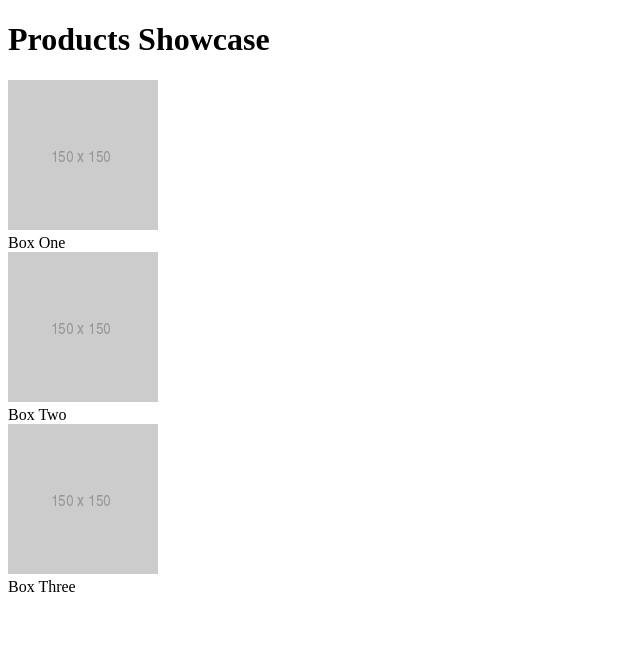
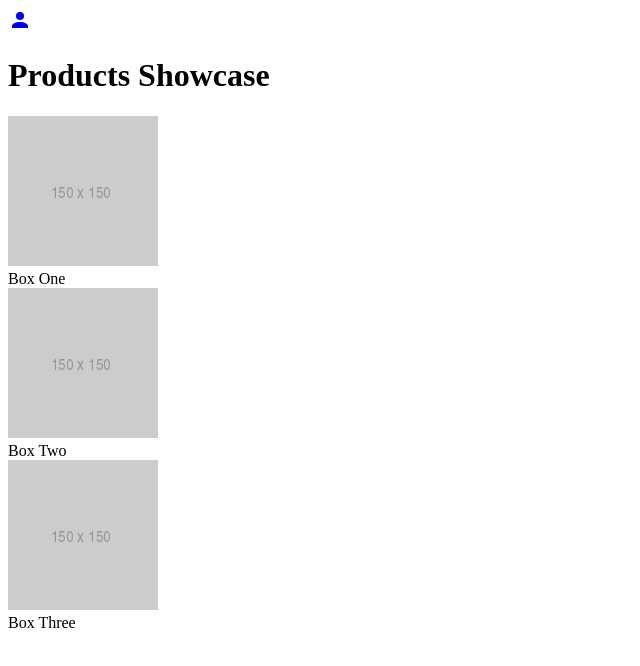
Before and after one commit to alex9446/products-showcase_frontend, a Gatsby app: page / in a window 1280 px wide. Shown: the top 666 px of the page, without its empty margins (0-640 px from the left). Built offline with nearby package versions, Linux system fonts and the light colour scheme.

Commit message:
Added icon component

```diff
--- a/package.json
+++ b/package.json
@@ -11,6 +11,8 @@
   "author": "Alessio Margelli <alex9446@gmail.com>",
   "license": "AGPL-3.0",
   "dependencies": {
+    "@mdi/js": "^5.9.55",
+    "@mdi/react": "^1.5.0",
     "gatsby": "^3.2.1",
     "react": "^17.0.2",
     "react-dom": "^17.0.2",
--- /dev/null
+++ b/src/components/icon/icon.tsx
@@ -0,0 +1,11 @@
+import MDIcon from '@mdi/react';
+import React from 'react';
+
+export interface IconInterface {
+    path: string,
+    class: string
+}
+
+export default function Icon(props: IconInterface) {
+    return <MDIcon path={props.path} className={props.class} size="1.5rem" />;
+}
--- /dev/null
+++ b/src/components/icon/link-icon.tsx
@@ -0,0 +1,16 @@
+import { Link } from 'gatsby';
+import React from 'react';
+
+import Icon, { IconInterface } from './icon';
+
+interface LinkIconInterface extends IconInterface {
+    to: string
+}
+
+export default function LinkIcon(props: LinkIconInterface) {
+    return (
+        <Link to={props.to}>
+            <Icon path={props.path} class={props.class} />
+        </Link>
+    );
+}
--- a/src/pages/index.tsx
+++ b/src/pages/index.tsx
@@ -1,7 +1,9 @@
+import { mdiAccount } from '@mdi/js';
 import React from 'react';
 
 import BoxList from '../components/box-list/box-list';
 import Head from '../components/head';
+import LinkIcon from '../components/icon/link-icon';
 import PageHeading from '../components/page-heading';
 
 export default function Index() {
@@ -15,6 +17,11 @@ export default function Index() {
     return (
         <div id="index-page">
             <Head />
+            <LinkIcon
+                to="/login"
+                path={mdiAccount}
+                class="profile-icon corner-icon"
+            />
             <PageHeading>Products Showcase</PageHeading>
             <BoxList>{FAKE_BOXES}</BoxList>
         </div>
```
